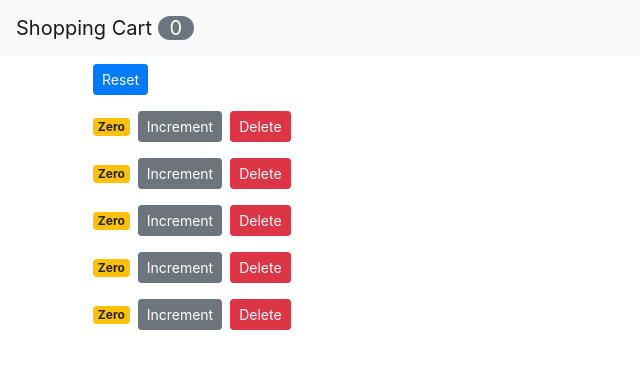
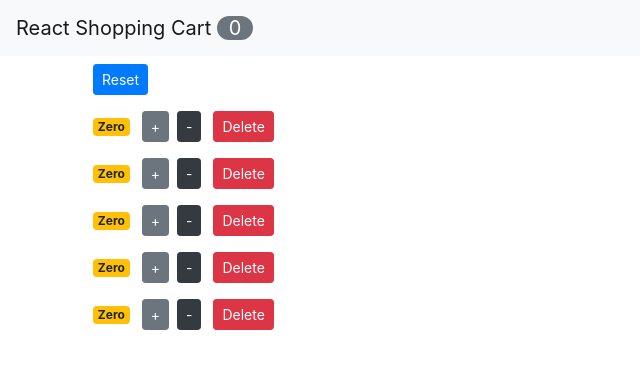
Before and after one commit to Yorvi/shopping-cart-react, a React (Create React App) app: page / in a window 1280 px wide. Shown: the top 368 px of the page, without its empty margins (0-640 px from the left). Built offline with nearby package versions, Linux system fonts and the light colour scheme.

Commit message:
added a reduce button

```diff
--- a/src/App.js
+++ b/src/App.js
@@ -16,17 +16,17 @@ class App extends Component {
 
   constructor(props) {
     super(props);
-    console.log('App - Constructor');
+    console.log("App - Constructor");
   }
 
   componentDidMount() {
-    console.log('App - Mounted');
-  };
+    console.log("App - Mounted");
+  }
 
-  handleDelete = (counterId) => {
+  handleDelete = counterId => {
     let counters = this.state.counters.filter(c => c.id !== counterId);
 
-    this.setState({ counters: counters })
+    this.setState({ counters: counters });
   };
 
   handleReset = () => {
@@ -35,27 +35,43 @@ class App extends Component {
       return c;
     });
 
-    this.setState({ counters: counters })
-  }
+    this.setState({ counters: counters });
+  };
 
-  handleIncrement = (counter) => {
+  handleIncrement = counter => {
     let counters = [...this.state.counters];
     let index = counters.indexOf(counter);
     counters[index] = { ...counter };
     counters[index].value++;
-    this.setState({ counters: counters })
-  }
+    this.setState({ counters: counters });
+  };
+
+  handleReduce = counter => {
+    let counters = [...this.state.counters];
+    let index = counters.indexOf(counter);
+    counters[index] = { ...counter };
+    if (counters[index].value === 0){
+
+    } else {
+      counters[index].value--;
+    }
+
+    this.setState({ counters: counters });
+  };
 
   render() {
     console.log("App - Rendered");
     return (
       <React.Fragment>
-        <NavBar totalCounters={this.state.counters.filter(c => c.value > 0).length } />
+        <NavBar
+          totalCounters={this.state.counters.filter(c => c.value > 0).length}
+        />
         <main className="container">
           <Counters
             counters={this.state.counters}
             onReset={this.handleReset}
             onIncrement={this.handleIncrement}
+            onReduce={this.handleReduce}
             onDelete={this.handleDelete}
           />
         </main>
--- a/src/components/counter.jsx
+++ b/src/components/counter.jsx
@@ -5,9 +5,13 @@ class Counter extends Component {
     console.log("Previous Props", prevProps);
     console.log("Previous State", prevState);
     if (prevProps.counter.value !== this.props.counter.value) {
-      //
+      // AJAX calls and get new data from server
     }
   };
+
+  componentWillUnmount() {
+    console.log('App - Unmounted')
+  }
 
   render() {
     console.log("Counter - Rendered");
@@ -18,9 +22,16 @@ class Counter extends Component {
 
         <button
           onClick={() => this.props.onIncrement(this.props.counter)}
-          className="btn btn-secondary btn-sm "
+          className="btn btn-secondary btn-sm m-1"
         >
-          Increment
+          +
+        </button>
+
+        <button
+          onClick={() => this.props.onReduce(this.props.counter)}
+          className={this.getReduceClasses()}
+        >
+          -
         </button>
 
         <button
@@ -31,18 +42,24 @@ class Counter extends Component {
         </button>
       </div>
     );
-  }
+  };
+
+  getReduceClasses() {
+    let classes = "btn btn-sm m-1 btn-";
+    classes += this.props.counter.value === 0 ? "dark" : "secondary";
+    return classes;
+  };
 
   getBadgeClasses() {
     let classes = "badge m-2 badge-";
     classes += this.props.counter.value === 0 ? "warning" : "primary";
     return classes;
-  }
+  };
 
   formatCount() {
     let { value } = this.props.counter;
     return this.props.counter.value === 0 ? "Zero" : this.props.counter.value;
-  }
+  };
 }
 
 export default Counter;
--- a/src/components/counters.jsx
+++ b/src/components/counters.jsx
@@ -8,8 +8,9 @@ class Counters extends Component {
       <div>
         <button
           onClick={this.props.onReset}
-          className="btn btn-primary btn-sm m-2">
-        Reset
+          className="btn btn-primary btn-sm m-2"
+        >
+          Reset
         </button>
 
         {this.props.counters.map(counter => (
@@ -18,6 +19,7 @@ class Counters extends Component {
             counter={counter}
             onDelete={this.props.onDelete}
             onIncrement={this.props.onIncrement}
+            onReduce={this.props.onReduce}
           />
         ))}
       </div>
--- a/src/components/navbar.jsx
+++ b/src/components/navbar.jsx
@@ -4,7 +4,7 @@ const NavBar = ({ totalCounters }) => {
   return (
     <nav className="navbar navbar-light bg-light">
       <a className="navbar-brand" href="#">
-        Shopping Cart{" "} <span className="badge-pill badge-secondary">{totalCounters}</span>
+        React Shopping Cart <span className="badge-pill badge-secondary">{totalCounters}</span>
       </a>
     </nav>
   );
```
